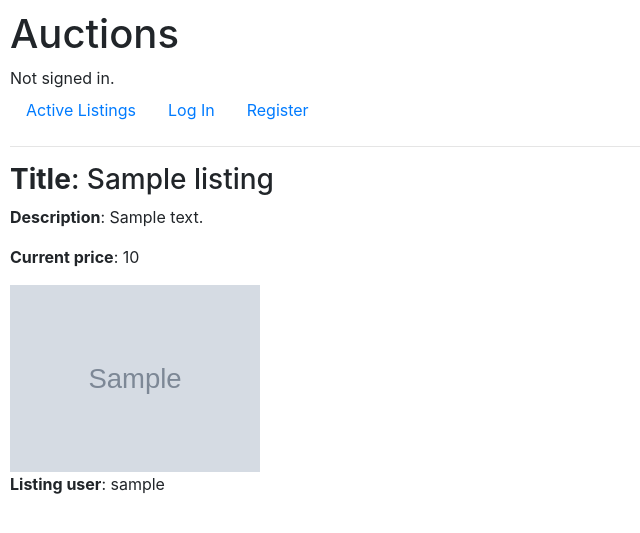
After one commit to Aliqc7/ecommerce, a Django app: page /listing/1 in a window 1280 px wide. The commit adds this page. Shown: the top 533 px of the page, without its empty margins (0-640 px from the left). Run offline with Django 3.2, Linux system fonts and the light colour scheme; tables that the repository leaves empty hold one stand-in row (values such as "Sample post"); grey boxes marked "Sample" are stand-in pictures; some libraries are stand-ins or nearby versions.

Commit message:
Add watchlist functionality

```diff
--- a/auctions/admin.py
+++ b/auctions/admin.py
@@ -1,5 +1,5 @@
 from django.contrib import admin
-from auctions.models import User, Listing, Comment, Bid
+from auctions.models import User, Listing, Comment, Bid, Watchitem
 
 # Register your models here.
 
@@ -7,3 +7,4 @@ admin.site.register(User)
 admin.site.register(Listing)
 admin.site.register(Comment)
 admin.site.register(Bid)
+admin.site.register(Watchitem)
--- a/auctions/models.py
+++ b/auctions/models.py
@@ -38,3 +38,10 @@ class Bid(models.Model):
 
     def __str__(self):
         return f"Listing: {self.listing}, Bid: {self.bid}"
+
+class Watchitem(models.Model):
+    user = models.ForeignKey('User', on_delete = models.CASCADE, related_name ="watchlist")
+    listing = models.ForeignKey('Listing', on_delete = models.CASCADE)
+
+    def __str__(self):
+        return f"User: {self.user} Watched item title: {self.listing.title}"
--- a/auctions/templates/auctions/layout.html
+++ b/auctions/templates/auctions/layout.html
@@ -25,6 +25,9 @@
                     <a class="nav-link" href="{% url 'create_listing' %}">Create New Listing</a>
                 </li>
                 <li class="nav-item">
+                    <a class="nav-link" href="{% url 'watchlist' request.user.id%}">My Watchlist</a>
+                </li>
+                <li class="nav-item">
                     <a class="nav-link" href="{% url 'logout' %}">Log Out</a>
                 </li>
             {% else %}
--- /dev/null
+++ b/auctions/templates/auctions/listing.html
@@ -0,0 +1,39 @@
+{% extends "auctions/layout.html" %}
+
+{% block body %}
+<div>
+    <h3><strong>Title</strong>: {{listing.title}}</h3>
+    <p><strong>Description</strong>: {{listing.description}}</p>
+    <p><strong>Current price</strong>: {{listing.current_price}}</p>
+    {% if listing.image_url %}
+        <img width="250px" src="{{listing.image_url}}">
+    {% else %}
+        <p><strong>No image available!</strong></p>
+    {% endif %}
+    <p><strong>Listing user</strong>: {{listing.listing_user}}</p>
+</div>
+<div>
+    {% if request.user.is_authenticated %}
+    {% if listing not in  watchlist %}
+
+    <form action="{% url 'watchlist' request.user.id%}" method="post">
+        {% csrf_token %}
+        <input type="hidden" name = "listing_id" value="{{listing.id}}">
+        <input type= "hidden" name = "action" value= 1>
+        <input type="submit" value="Add to watchlist">
+
+    </form>
+
+    {% else %}
+    <form action="{% url 'watchlist' request.user.id%}" method="post">
+        {% csrf_token %}
+        <input type="hidden" name = "listing_id" value="{{listing.id}}">
+        <input type= "hidden" name = "action" value= 0>
+        <input type="submit" value="Remove from watchlist">
+    </form>
+
+    {% endif %}
+    {% endif %}
+
+</div>
+{% endblock %}
--- a/auctions/urls.py
+++ b/auctions/urls.py
@@ -7,5 +7,7 @@ urlpatterns = [
     path("login", views.login_view, name="login"),
     path("logout", views.logout_view, name="logout"),
     path("register", views.register, name="register"),
-    path("create_listing", views.create_listing, name = "create_listing")
+    path("create_listing", views.create_listing, name = "create_listing"),
+    path("listing/<int:listing_id>", views.show_listing, name = "show_listing"),
+    path("watchlist/<int:user_id>", views.watchlist, name="watchlist")
 ]
--- a/auctions/views.py
+++ b/auctions/views.py
@@ -3,6 +3,7 @@ from django.db import IntegrityError
 from django.http import HttpResponse, HttpResponseRedirect
 from django.shortcuts import render
 from django.urls import reverse
+from django.contrib.auth.decorators import login_required
 
 from .models import *
 
@@ -81,3 +82,36 @@ def create_listing(request):
         listing.save()
         return HttpResponseRedirect(reverse('index'))
     return render(request, "auctions/create.html")
+
+def show_listing(request, listing_id):
+    listing = Listing.objects.get(pk= listing_id)
+    if request.user.is_authenticated:
+        watch_items = request.user.watchlist.all()
+        watchlist = [item.listing for item in watch_items]
+    else:
+        watchlist =[]
+    return render(request, "auctions/listing.html", {
+        "listing": listing,
+        "watchlist": watchlist
+    })
+
+@login_required
+def watchlist(request, user_id):
+    user = User.objects.get(pk = user_id)
+
+    if request.method == "POST":
+        action = int(request.POST["action"])
+        listing_id = request.POST["listing_id"]
+        listing = Listing.objects.get(pk = listing_id)
+        if action == 0:
+            watch_item = Watchitem.objects.get(user = request.user, listing = listing)
+            watch_item.delete()
+        else:
+            watch_item = Watchitem(user = user, listing = listing)
+            watch_item.save()
+        return HttpResponseRedirect(reverse('show_listing', args=(listing_id,)))
+
+    return render(request, "auctions/watchlist.html", {
+        "user": user,
+        "watchlist": user.watchlist.all()
+    })
```
Also changed, not shown: auctions/templates/auctions/watchlist.html (added, +16 -0 lines), auctions/migrations/0007_watchitem.py (added).
